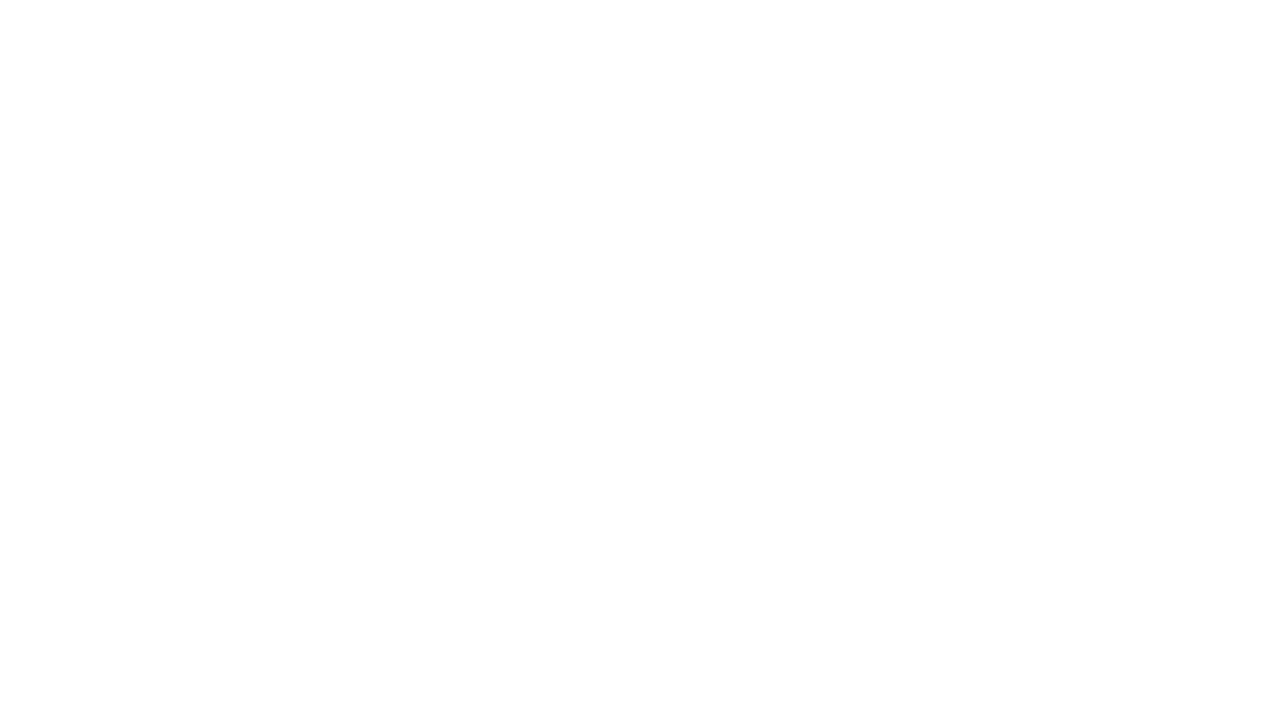
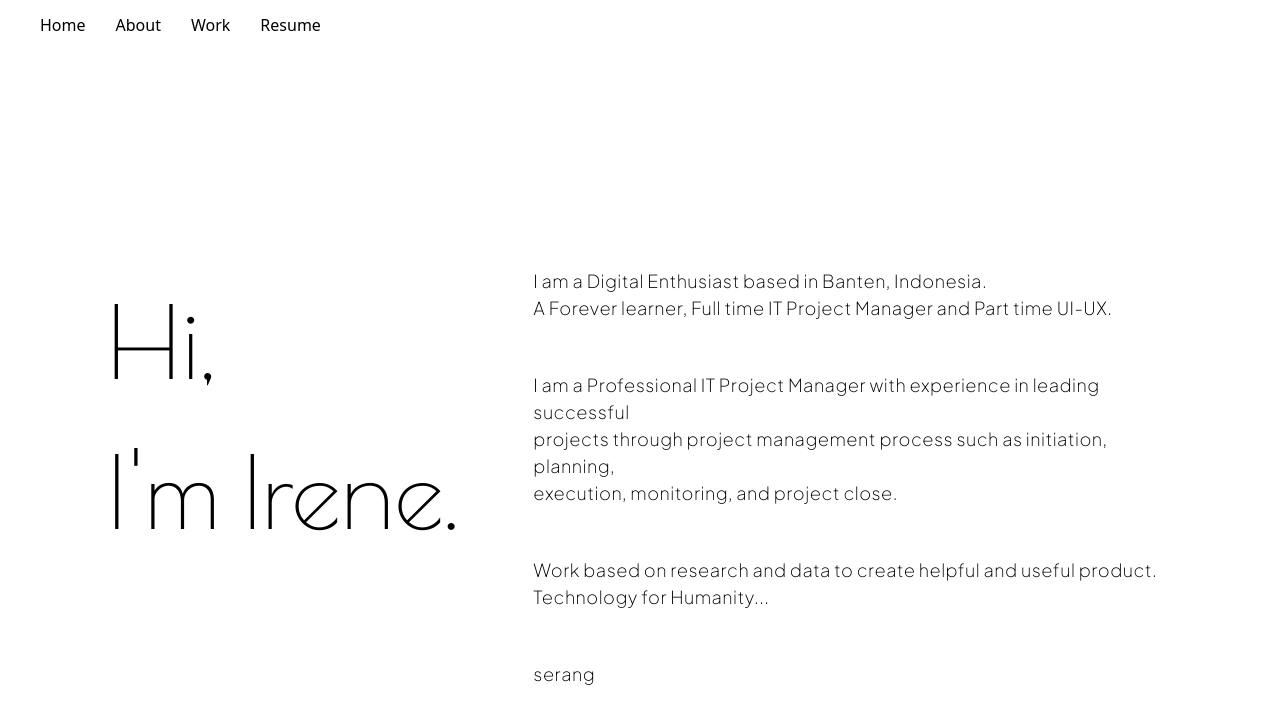
Before and after one commit to alfianwilfo/irensportofolio, a Nuxt app in the folder porto/: page /about in a window 1280 px wide. Before the commit this address had no page. Shown: the top 724 px of the page. Built offline with nearby package versions, Linux system fonts and the light colour scheme.

Commit message:
check point for about page

```diff
--- a/porto/app.vue
+++ b/porto/app.vue
@@ -4,7 +4,11 @@ export default {
 };
 </script>
 <template>
+  <!-- <div> -->
+
   <NuxtPage />
+
+  <!-- </div> -->
 </template>
 
 <style>
--- a/porto/components/Navbar.vue
+++ b/porto/components/Navbar.vue
@@ -1,11 +1,25 @@
 <script>
 export default {
   name: "Navbar",
+  props: ["from"],
+  created() {
+    console.log(this.from);
+  },
 };
 </script>
 
 <template>
-  <div class="h-[50px] flex flex-row text-white gap-[30px] ml-[40px]">
+  <div
+    v-if="from === 'about'"
+    class="h-[50px] flex flex-row text-black gap-[30px] ml-[40px]"
+  >
+    <div class="grid content-center"><button>Home</button></div>
+    <div class="grid content-center"><button>About</button></div>
+    <div class="grid content-center"><button>Work</button></div>
+    <div class="grid content-center"><button>Resume</button></div>
+  </div>
+
+  <div v-else class="h-[50px] flex flex-row text-white gap-[30px] ml-[40px]">
     <div class="grid content-center"><button>Home</button></div>
     <div class="grid content-center"><button>About</button></div>
     <div class="grid content-center"><button>Work</button></div>
--- a/porto/nuxt.config.js
+++ b/porto/nuxt.config.js
@@ -9,4 +9,5 @@ export default defineNuxtConfig({
       },
     ],
   },
+  pages: true,
 });
--- /dev/null
+++ b/porto/pages/about/index.vue
@@ -0,0 +1,52 @@
+<script>
+import Navbar from "~~/components/Navbar.vue";
+export default {
+  name: "about",
+  components: { Navbar },
+  data() {
+    return {
+      from: "about",
+    };
+  },
+};
+</script>
+
+<template>
+  <div class="h-screen grid grid-rows-6">
+    <div>
+      <Navbar :from="from" />
+    </div>
+    <div class="grid grid-cols-12 row-start-3">
+      <div class="col-start-2 col-end-6">
+        <div class="text-[100px] poirto">
+          Hi,<br />
+          I'm Irene.
+        </div>
+      </div>
+      <div class="jakarta col-start-6 col-end-12">
+        <div
+          class="flex flex-col gap-y-[50px] text-[18px] font-medium tracking-wide"
+        >
+          <div>
+            I am a Digital Enthusiast based in Banten, Indonesia. <br />
+            A Forever learner, Full time IT Project Manager and Part time UI-UX.
+          </div>
+          <div>
+            I am a Professional IT Project Manager with experience in leading
+            successful
+            <br />
+            projects through project management process such as initiation,
+            planning, <br />
+            execution, monitoring, and project close.
+          </div>
+          <div>
+            Work based on research and data to create helpful and useful
+            product. <br />
+            Technology for Humanity...
+          </div>
+          <div>serang</div>
+        </div>
+      </div>
+    </div>
+  </div>
+</template>
```
